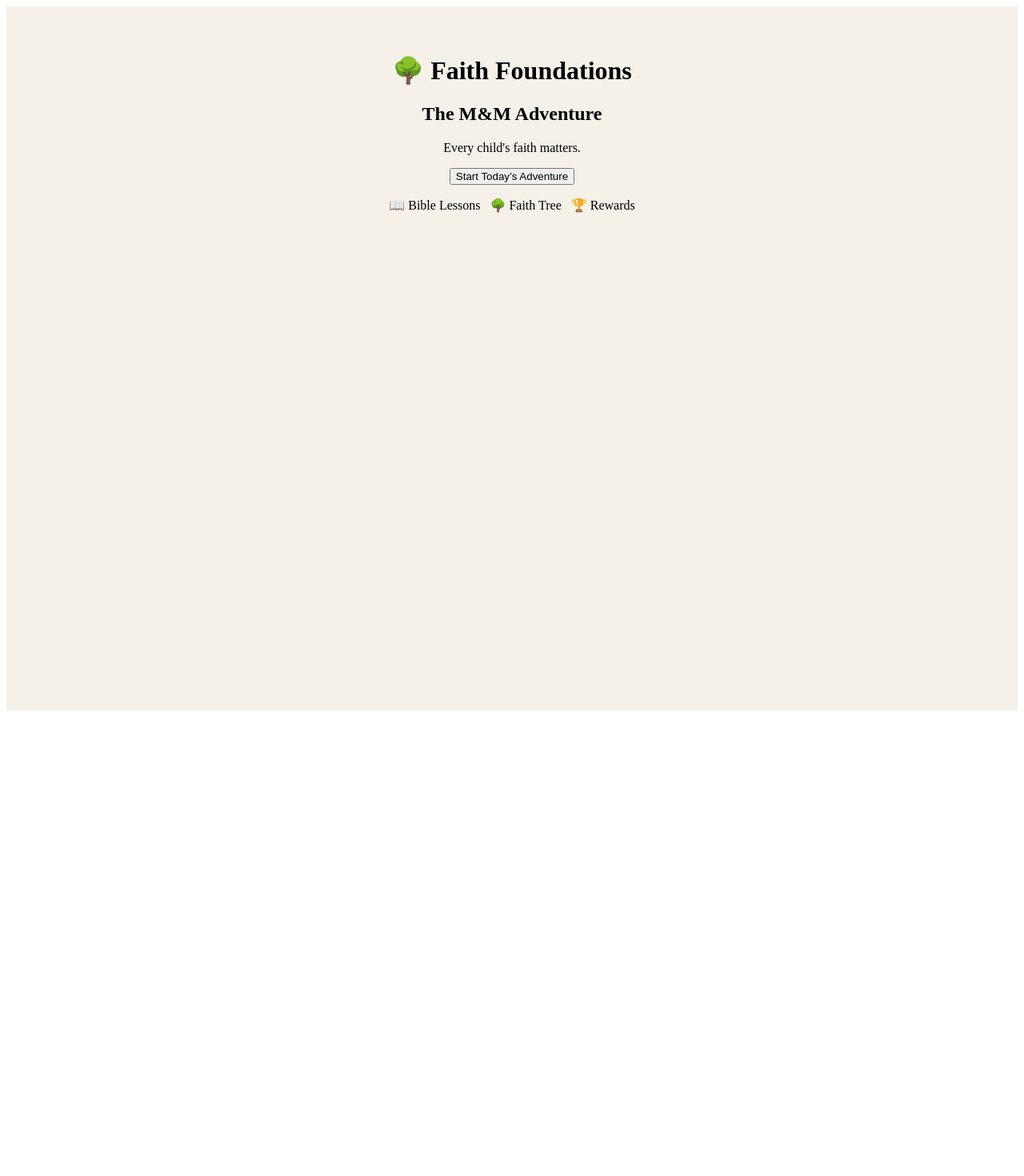
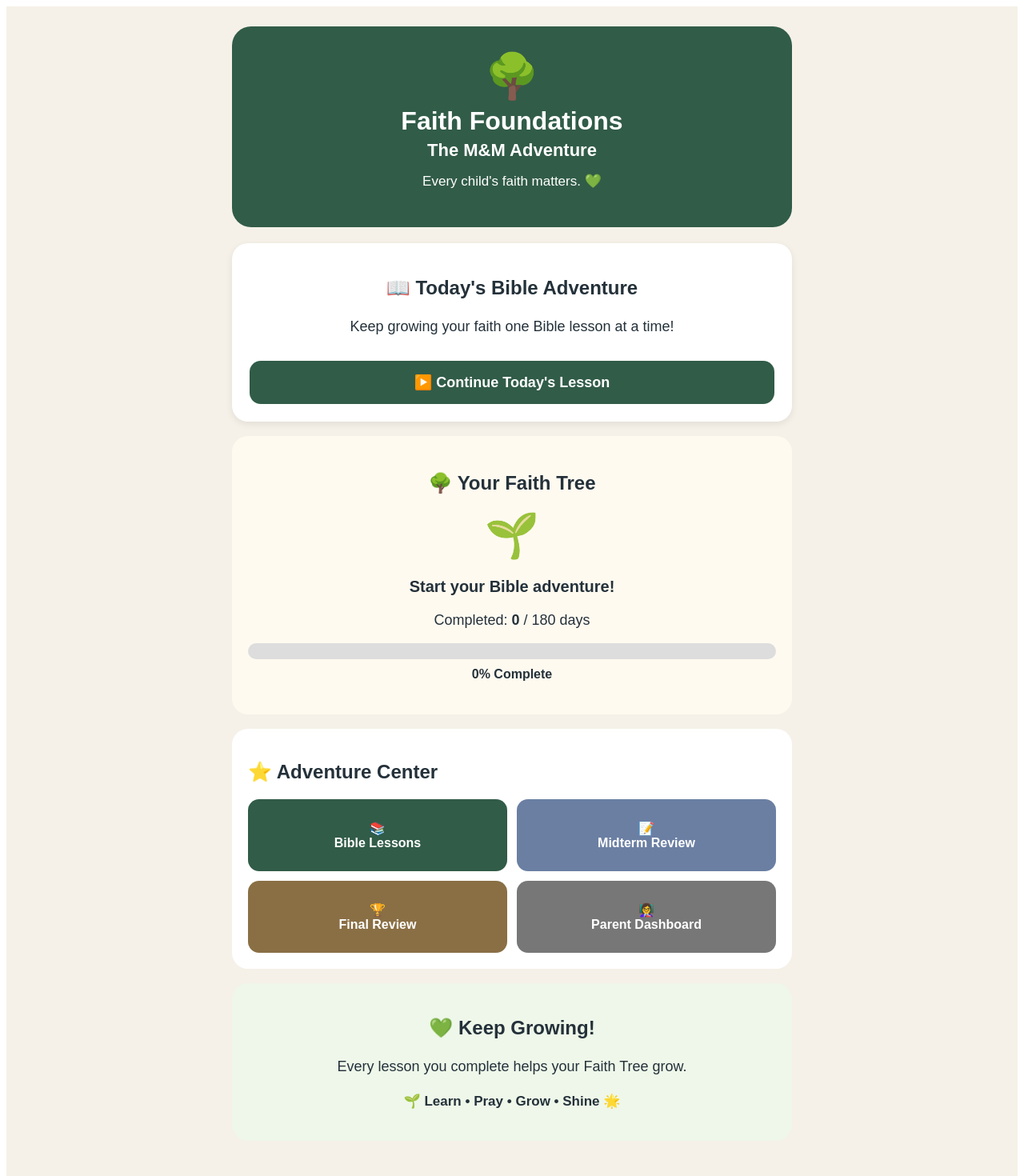
Before and after one commit to ahamilton1210ah-maker/faith-foundations-mm-adventure, a Next.js app: page /app in a window 1280 px wide. Shown: the top 1470 px of the page at 80% size. Before the commit the page ends 896 px from the top, so only its background shows below. Built offline with nearby package versions, Linux system fonts and the light colour scheme.

Commit message:
Add student home dashboard

```diff
--- a/app/app/page.js
+++ b/app/app/page.js
@@ -1,26 +1,286 @@
+"use client";
+
+import { useEffect, useState } from "react";
+
 export default function Home() {
+  const [completed, setCompleted] = useState([]);
+
+  useEffect(() => {
+    try {
+      const saved = localStorage.getItem("faithTreeCompleted");
+      if (saved) {
+        setCompleted(JSON.parse(saved));
+      }
+    } catch {
+      setCompleted([]);
+    }
+  }, []);
+
+  const completedCount = completed.length;
+  const percentage = Math.round((completedCount / 180) * 100);
+
+  let tree = "🌱";
+
+  if (completedCount >= 30) tree = "🌿";
+  if (completedCount >= 60) tree = "🌳";
+  if (completedCount >= 90) tree = "🌳🌳";
+  if (completedCount >= 120) tree = "🌳🌳🌳";
+  if (completedCount >= 150) tree = "🌲🌳🌲";
+  if (completedCount >= 180) tree = "🌲🌳🌲🌳🌲";
+
+  let message = "Start your Bible adventure!";
+
+  if (completedCount > 0 && completedCount < 60) {
+    message = "Your faith is taking root! 🌱";
+  } else if (completedCount >= 60 && completedCount < 120) {
+    message = "Look how much your Faith Tree has grown! 🌳";
+  } else if (completedCount >= 120 && completedCount < 180) {
+    message = "Your Faith Tree is almost fully grown! 🌲";
+  } else if (completedCount === 180) {
+    message = "🏆 Your Faith Tree is fully grown!";
+  }
+
   return (
-    <main style={{
-      minHeight: "100vh",
-      padding: "40px",
-      textAlign: "center",
-      background: "#f5f1e8"
-    }}>
-      <h1>🌳 Faith Foundations</h1>
+    <main
+      style={{
+        minHeight: "100vh",
+        background: "#f5f1e8",
+        padding: "25px 15px 50px",
+        fontFamily: "Arial, sans-serif",
+        color: "#24313a"
+      }}
+    >
+      <div
+        style={{
+          maxWidth: "700px",
+          margin: "0 auto"
+        }}
+      >
 
-      <h2>The M&M Adventure</h2>
+        {/* HEADER */}
+        <section
+          style={{
+            background: "#315c48",
+            color: "white",
+            borderRadius: "24px",
+            padding: "30px 20px",
+            textAlign: "center",
+            marginBottom: "20px"
+          }}
+        >
+          <div style={{ fontSize: "55px" }}>🌳</div>
 
-      <p>
-        Every child's faith matters.
-      </p>
+          <h1 style={{ margin: "5px 0", fontSize: "32px" }}>
+            Faith Foundations
+          </h1>
 
-      <button>
-        Start Today’s Adventure
-      </button>
+          <h2 style={{ margin: "5px 0", fontSize: "22px" }}>
+            The M&M Adventure
+          </h2>
 
-      <p>
-        📖 Bible Lessons &nbsp; 🌳 Faith Tree &nbsp; 🏆 Rewards
-      </p>
+          <p style={{ fontSize: "17px", marginTop: "15px" }}>
+            Every child's faith matters. 💚
+          </p>
+        </section>
+
+        {/* TODAY'S ADVENTURE */}
+        <section
+          style={{
+            background: "white",
+            borderRadius: "20px",
+            padding: "22px",
+            marginBottom: "18px",
+            textAlign: "center",
+            boxShadow: "0 3px 10px rgba(0,0,0,0.08)"
+          }}
+        >
+          <h2>📖 Today's Bible Adventure</h2>
+
+          <p style={{ fontSize: "18px", lineHeight: "1.6" }}>
+            Keep growing your faith one Bible lesson at a time!
+          </p>
+
+          <button
+            onClick={() => {
+              window.location.href = "/Lessons";
+            }}
+            style={{
+              width: "100%",
+              padding: "16px",
+              border: "none",
+              borderRadius: "14px",
+              background: "#315c48",
+              color: "white",
+              fontSize: "18px",
+              fontWeight: "bold",
+              cursor: "pointer",
+              marginTop: "10px"
+            }}
+          >
+            ▶️ Continue Today's Lesson
+          </button>
+        </section>
+
+        {/* FAITH TREE */}
+        <section
+          style={{
+            background: "#fffaf0",
+            borderRadius: "20px",
+            padding: "25px 20px",
+            marginBottom: "18px",
+            textAlign: "center"
+          }}
+        >
+          <h2>🌳 Your Faith Tree</h2>
+
+          <div
+            style={{
+              fontSize: "55px",
+              margin: "15px 0"
+            }}
+          >
+            {tree}
+          </div>
+
+          <h3 style={{ fontSize: "20px" }}>
+            {message}
+          </h3>
+
+          <p style={{ fontSize: "18px" }}>
+            Completed: <strong>{completedCount}</strong> / 180 days
+          </p>
+
+          {/* PROGRESS BAR */}
+          <div
+            style={{
+              width: "100%",
+              height: "20px",
+              background: "#ddd",
+              borderRadius: "20px",
+              overflow: "hidden",
+              marginTop: "15px"
+            }}
+          >
+            <div
+              style={{
+                width: `${percentage}%`,
+                height: "100%",
+                background: "#6b9f68",
+                transition: "width 0.4s"
+              }}
+            />
+          </div>
+
+          <p style={{ marginTop: "10px", fontWeight: "bold" }}>
+            {percentage}% Complete
+          </p>
+        </section>
+
+        {/* QUICK ACCESS */}
+        <section
+          style={{
+            background: "white",
+            borderRadius: "20px",
+            padding: "20px",
+            marginBottom: "18px"
+          }}
+        >
+          <h2>⭐ Adventure Center</h2>
+
+          <div
+            style={{
+              display: "grid",
+              gridTemplateColumns: "1fr 1fr",
+              gap: "12px",
+              marginTop: "15px"
+            }}
+          >
+            <button
+              onClick={() => {
+                window.location.href = "/Lessons";
+              }}
+              style={buttonStyle("#315c48")}
+            >
+              📚
+              <br />
+              Bible Lessons
+            </button>
+
+            <button
+              onClick={() => {
+                window.location.href = "/Midterm";
+              }}
+              style={buttonStyle("#6b7fa3")}
+            >
+              📝
+              <br />
+              Midterm Review
+            </button>
+
+            <button
+              onClick={() => {
+                window.location.href = "/Final";
+              }}
+              style={buttonStyle("#8a6f45")}
+            >
+              🏆
+              <br />
+              Final Review
+            </button>
+
+            <button
+              onClick={() => {
+                window.location.href = "/parent";
+              }}
+              style={buttonStyle("#777")}
+            >
+              👩‍🏫
+              <br />
+              Parent Dashboard
+            </button>
+          </div>
+        </section>
+
+        {/* ENCOURAGEMENT */}
+        <section
+          style={{
+            background: "#eef7e9",
+            borderRadius: "20px",
+            padding: "22px",
+            textAlign: "center"
+          }}
+        >
+          <h2>💚 Keep Growing!</h2>
+
+          <p style={{ fontSize: "18px", lineHeight: "1.6" }}>
+            Every lesson you complete helps your Faith Tree grow.
+          </p>
+
+          <p
+            style={{
+              fontSize: "17px",
+              fontWeight: "bold"
+            }}
+          >
+            🌱 Learn • Pray • Grow • Shine 🌟
+          </p>
+        </section>
+
+      </div>
     </main>
   );
 }
+
+function buttonStyle(background) {
+  return {
+    padding: "18px 10px",
+    border: "none",
+    borderRadius: "14px",
+    background,
+    color: "white",
+    fontSize: "16px",
+    fontWeight: "bold",
+    cursor: "pointer",
+    minHeight: "90px"
+  };
+}
```
